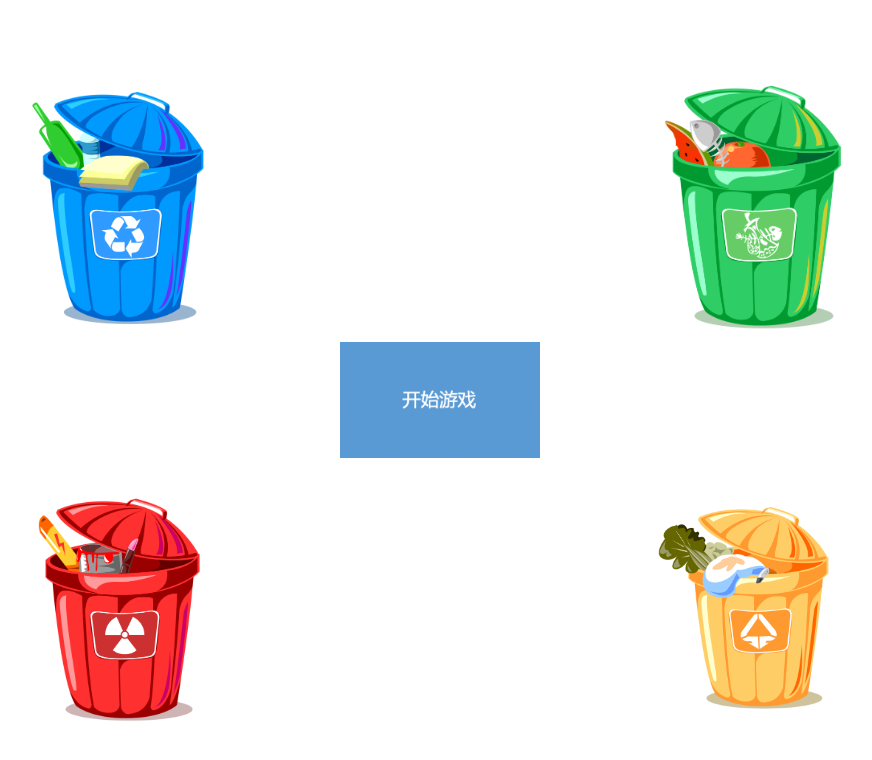
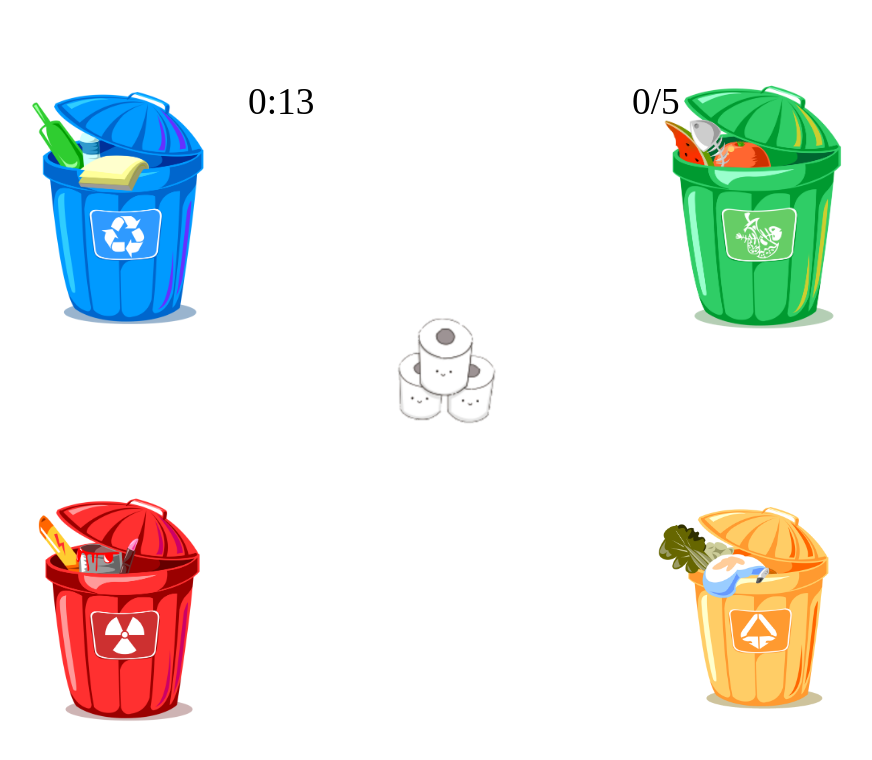
Before and after one commit to SAKURA1998/Capstone_project, a plain HTML site: page software/rubbish_classification/index.html in a window 1280 px wide. Both pictures are taken after a click on the element 324 px from the left and 608 px from the top of the page. Shown: the whole page, without its empty margins (200-1072 px from the left). Drawn offline with Linux system fonts and the light colour scheme.

Commit message:
update rubbish classification

```diff
--- a/software/rubbish_classification/game.js
+++ b/software/rubbish_classification/game.js
@@ -1,11 +1,16 @@
-obj_list = ['img/banana.jpg', 'img/battery.png', 'img/milk.png']
-answer_list = [1, 3, 0]
+//obj_list = ['img/banana.jpg', 'img/battery.png', 'img/milk.png']
+obj_list = ['img/img1.png',  'img/img2.png',  'img/img3.png',  'img/img4.png',
+            'img/img5.png',  'img/img6.png',  'img/img7.png',  'img/img8.png',
+            'img/img9.png',  'img/img10.png', 'img/img11.png', 'img/img12.png',
+            'img/img13.png', 'img/img14.png', 'img/img15.png']
+answer_list = [3, 3, 3, 3, 1, 1, 1, 1, 2, 2, 2, 2, 0, 0, 0, 0]
 obj_id = -1
 
-$('.obj').click(function() {
-    if (obj_id != -1) {
-        return;
-    }
+var start;
+var timer;
+
+$('body').click(function() {
+    if (obj_id == -1) {
         obj_id = obj_id + 1;
         $('.obj').fadeOut("slow", function() {
             $('#obj-img').attr("src", obj_list[obj_id]);
@@ -13,14 +18,33 @@ $('.obj').click(function() {
                 $('.obj').show();
             })
         });
+
+        start = new Date;
+        timer = setInterval(function() {
+            var second_left = Math.round(15 - (new Date - start) / 1000);
+            if (second_left < 10) {
+                $('.seconds-left').text('0' + second_left);
+            } else {
+                $('.seconds-left').text(second_left);
+            }
+
+            if (second_left <= 5) {
+                $('.timeboard-container').css("color", "red");
+            }
+            if (second_left <= 0) {
+                clearInterval(timer);
+                reset();
+                $('.seconds-left').text(15);
+            }
+        }, 1000);
+    }
 })
-
 
 $('#recycle-container').click(function() {
     if (obj_id == -1) {
         return;
     }
-    console.log("clicked");
+    check_correctness(0);
     $('.obj').animate(
         {'top': "0%", 'left': "0%"},
         1000,
@@ -37,6 +61,7 @@ $('#wet-container').click(function() {
     if (obj_id == -1) {
         return;
     }
+    check_correctness(1);
     $('.obj').animate(
         {'top': "0%", 'left': "50%"},
         1000,
@@ -53,6 +78,7 @@ $('#poisonous-container').click(function() {
     if (obj_id == -1) {
         return;
     }
+    check_correctness(2);
     $('.obj').animate(
         {'top': "50%", 'left': "0%"},
         1000,
@@ -69,6 +95,7 @@ $('#dry-container').click(function() {
     if (obj_id == -1) {
         return;
     }
+    check_correctness(3);
     $('.obj').animate(
         {'top': "50%", 'left': "50%"},
         1000,
@@ -81,17 +108,17 @@ $('#dry-container').click(function() {
     );
 });
 
+function check_correctness(cls) {
+    if (cls == answer_list[obj_id]) {
+        var score = parseInt($('.score').text());
+        $('.score').text(score + 1);
+    }
+}
+
 function shift() {
-    console.log("hello");
     obj_id = obj_id + 1;
     if (obj_id >= answer_list.length) {
-        obj_id = -1;
-        $('.obj').fadeOut("slow", function() {
-            $('#obj-img').attr("src", "img/start.png");
-            $('#obj-img').on('load', function() {
-                $('.obj').show();
-            })
-        });
+        reset();
     }
 
     // show the next item
@@ -102,3 +129,14 @@ function shift() {
         $('.obj').show();
     })
 }
+
+function reset() {
+    obj_id = -1;
+    $('.timeboard-container').css("color", "black");
+    $('.obj').fadeOut("slow", function() {
+        $('#obj-img').attr("src", "img/start.png");
+        $('#obj-img').on('load', function() {
+            $('.obj').show();
+        })
+    });
+}
--- a/software/rubbish_classification/index.html
+++ b/software/rubbish_classification/index.html
@@ -28,6 +28,14 @@
   <img id="obj-img" src="img/start.png" width=200>
 </div>
 
+<div class="timeboard-container">
+  0:<span class='seconds-left'>15</span>
+</div>
+
+<div class="scoreboard-container">
+  <span class='score'>0</span>/5
+</div>
+
 <script type="text/javascript" src='jquery-3.4.1.min.js'></script>
 <script type="text/javascript" src='game.js'></script>
 </body>
--- a/software/rubbish_classification/style.css
+++ b/software/rubbish_classification/style.css
@@ -33,3 +33,17 @@ body {
     justify-content: center;
     align-items: center;
 }
+
+.timeboard-container {
+    position: absolute;
+    left: 35vw;
+    top: 10vh;
+    font-size: 28pt;
+}
+
+.scoreboard-container {
+    position: absolute;
+    left: 65vw;
+    top: 10vh;
+    font-size: 28pt;
+}
```
Also changed, not shown: software/rubbish_classification/img/img1.png (added), software/rubbish_classification/img/img10.png (added), software/rubbish_classification/img/img11.png (added), software/rubbish_classification/img/img12.png (added), software/rubbish_classification/img/img13.png (added), software/rubbish_classification/img/img14.png (added), software/rubbish_classification/img/img15.png (added), software/rubbish_classification/img/img2.png (added), software/rubbish_classification/img/img3.png (added), software/rubbish_classification/img/img4.png (added), software/rubbish_classification/img/img5.png (added), software/rubbish_classification/img/img6.png (added), software/rubbish_classification/img/img7.png (added), software/rubbish_classification/img/img8.png (added), 1 more files. Lines whose indentation alone changed are shown as unchanged.
